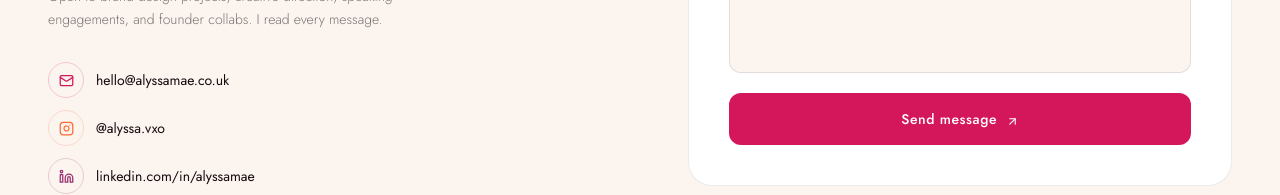
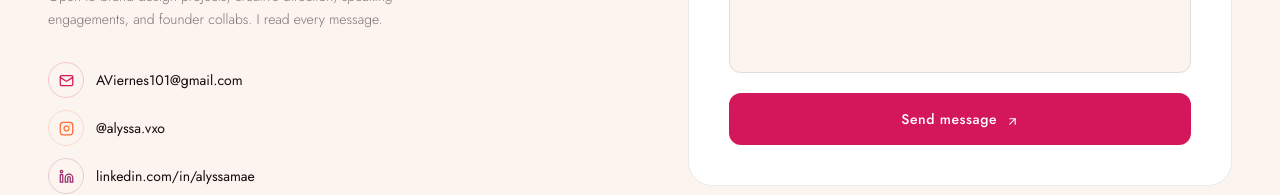
Before and after one commit to rjviernes620/portfolio-ate, a React (Vite) app: page / in a window 1280 px wide. Shown: the part 3861-4056 px from the top of the page. Built offline with nearby package versions, Linux system fonts and the light colour scheme.

Commit message:
changed contact email

```diff
--- a/index.html
+++ b/index.html
@@ -1,14 +1,25 @@
-
 <!DOCTYPE html>
 <html lang="en">
+
 <head>
 
   <meta charset="UTF-8" />
   <meta name="viewport" content="width=device-width, initial-scale=1.0" />
-      <title>Portfolio website design</title>
-      <meta name="description" content="Showcases Alyssa Mae&#39;s portfolio with intuitive design, highlighting roles, case studies, projects, and easy contact to attract potential clients." />
+  <title>Alyssa-Mae Viernes | Portfolio </title>
+  <meta name="description"
+    content="Showcases Alyssa Mae&#39;s portfolio with intuitive design, highlighting roles, case studies, projects, and easy contact to attract potential clients." />
   <meta name="robots" content="noindex, nofollow" />
-      <style>html, body { height: 100%; margin: 0; } #root { height: 100%; }</style>
+  <style>
+    html,
+    body {
+      height: 100%;
+      margin: 0;
+    }
+
+    #root {
+      height: 100%;
+    }
+  </style>
 
 </head>
 
@@ -18,4 +29,5 @@
   <script type="module" src="/src/main.tsx"></script>
 
 </body>
+
 </html>
--- a/src/app/components/Contact.tsx
+++ b/src/app/components/Contact.tsx
@@ -53,7 +53,7 @@ export default function Contact() {
 
             <div className="flex flex-col gap-3">
               {[
-                { icon: <Mail size={15} />, label: "hello@alyssamae.co.uk", href: "mailto:hello@alyssamae.co.uk", color: "#D4175A" },
+                { icon: <Mail size={15} />, label: "AViernes101@gmail.com", href: "mailto:AViernes101@gmail.com", color: "#D4175A" },
                 { icon: <Instagram size={15} />, label: "@alyssa.vxo", href: "https://instagram.com/alyssa.vxo", color: "#FF6B35" },
                 { icon: <Linkedin size={15} />, label: "linkedin.com/in/alyssamae", href: "https://www.linkedin.com/in/alyssa-mae-viernes-7b2862221/", color: "#9B2D6F" },
               ].map(({ icon, label, href, color }) => (
```
Lines whose indentation alone changed are shown as unchanged.
